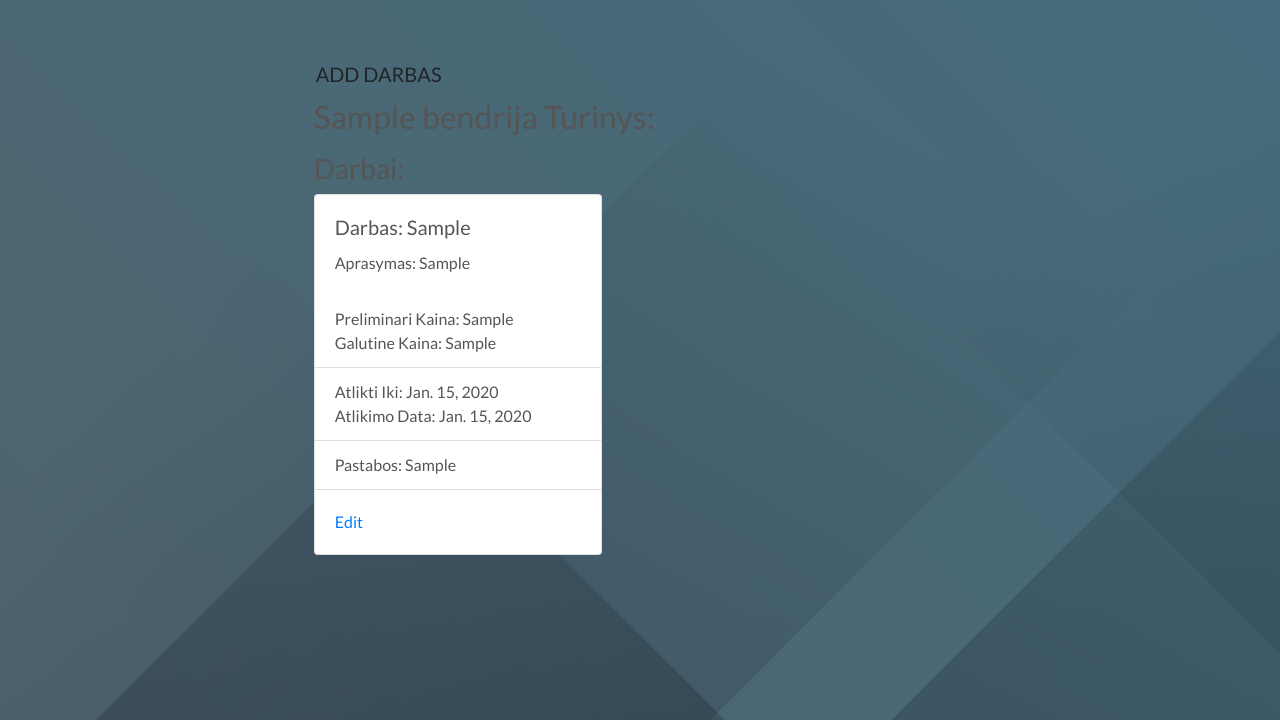
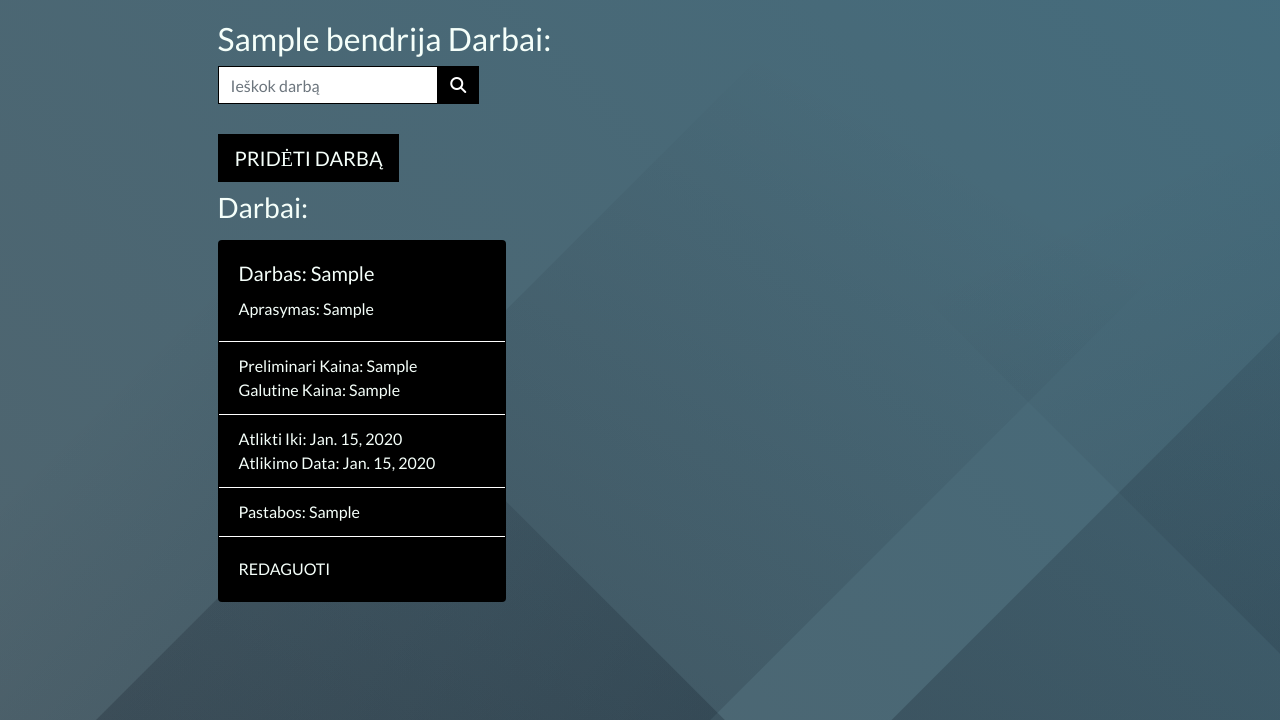
Before and after one commit to bruzgus1/bendrijos, a Django app: page /bendrijos_turinys_darbas/1 in a window 1280 px wide. Shown: the part 80-800 px from the top of the page. Run offline with Django 3.2, Linux system fonts and the light colour scheme; a user stored in the database is signed in; tables that the repository leaves empty hold one stand-in row (values such as "Sample post"); some libraries are stand-ins or nearby versions.

Commit message:
updated bendrijos_turinys_darbas.html, added search function to Darbas model

```diff
--- a/home/templates/home/bendrijos.html
+++ b/home/templates/home/bendrijos.html
@@ -28,7 +28,7 @@
     </div>
     <div class="row" style="margin-left: 15%; margin-right: 15%;">
         {% for bendrija in bendrijos %}
-        <div class="col" style="margin-top: 1%;">
+        <div class="col" style="margin-top: 1%; display: flex; flex-wrap:wrap;">
             <div class="card" style="width: 18rem; border: none;">
                 <div class="card-body" style="background: black;">
                     <h5 class="card-title" style="color: #F5FFFA">{{ bendrija.name }}</h5>
--- a/home/templates/home/bendrijos_turinys_darbas.html
+++ b/home/templates/home/bendrijos_turinys_darbas.html
@@ -2,55 +2,84 @@
 
 
 {% block content %}
-<div class="container" style="margin-top: 100px;">
-    <div class="row">
+<div class="container-fluid" style="margin-top: 100px;">
     {% if user.is_superuser %}
-        <div class="col-lg-8 col-md-10 mx-auto">
-            <div class="row text-justify">
-                <a href="{% url 'darbas_form' bendrija.id %}" class="btn btn-lg" style="margin-top: 1.5em;">
-                    <span class="text-uppercase">Add Darbas</span>
+    <div class="row" style="margin-left: 15%; margin-right: 15%;">
+        <div class="col">
+            <h2 style="color: #F5FFFA">{{ bendrija.name }} Darbai:</h2>
+        </div>
+    </div>
+    <div class="row" style="margin-left: 15%; margin-right: 15%;">
+        <div class="col-12 col-lg-4 my-auto py-1 py-lg-0">
+            <form method="GET" action="{% url 'bendrijos_turinys_darbas' bendrija.id %}">
+                <div class="input-group w-100">
+                    <input class="form-control border border-black rounded-0" type="text" name="q"
+                        placeholder="Ieškok darbą">
+                    <div class="input-group-append">
+                        <button class="form-control btn btn-black border border-black rounded-0" type="submit">
+                            <span class="icon">
+                                <i class="fas fa-search"></i>
+                            </span>
+                        </button>
+                    </div>
+                </div>
+            </form>
+        </div>
+    </div>
+    <div class="row" style="margin-left: 15%; margin-right: 15%;">
+        <div class="col">
+            <a href="{% url 'darbas_form' bendrija.id %}" class="btn btn-black rounded-0 btn-black-border btn-lg"
+                style="margin-top: 1.5em;">
+                <span class="text-uppercase" style="color: #F5FFFA">Pridėti Darbą</span>
             </a>
         </div>
-            <div class="post-preview">
-                <h2 class="post-title mb-3">
-                    {{ bendrija.name }} Turinys:
-                </h2>
-                <div class="row w-100">
-                    <div class="col-sm">
-                        <h3>Darbai:</h3>
+    </div>
+    <div class="row" style="margin-left: 15%; margin-right: 15%;">
+        <div class="col">
+            <h3 style="color: #F5FFFA; margin-top: 1%;">Darbai:</h3>
+        </div>
+    </div>
+    <div class="row" style="margin-left: 15%; margin-right: 15%;">
+        <div class="col" style="display: flex; flex-wrap:wrap;">
             {% for darbas in darbai %}
-                        <div class="card mt-2" style="width: 18rem;">
+
+            <div class="card mt-2" style="width: 18rem; margin-right: 1%; background: black;">
                 <div class="card-body">
-                                <h5 class="card-title">Darbas: {{ darbas.pavadinimas }}</h5>
-                                <p class="card-text">Aprasymas: {{ darbas.aprasymas }}</p>
+                    <h5 class="card-title" style="color: #F5FFFA;">Darbas: {{ darbas.pavadinimas }}</h5>
+                    <p class="card-text" style="color: #F5FFFA;">Aprasymas: {{ darbas.aprasymas }}</p>
                 </div>
                 <ul class="list-group list-group-flush">
-                                <li class="list-group-item">Preliminari Kaina: {{ darbas.preliminari_kaina }}
+                    <li class="list-group-item"
+                        style="color: #F5FFFA; background: black; border-top: 1px solid white; border-bottom: 1px solid white;">
+                        Preliminari Kaina: {{ darbas.preliminari_kaina }}
                         <br>
-                                    Galutine Kaina: {{ darbas.galutine_kaina }} </li>
-                                <li class="list-group-item">Atlikti Iki: {{ darbas.atlikti_iki }}
+                        Galutine Kaina: {{ darbas.galutine_kaina }}
+                    </li>
+                    <li class="list-group-item"
+                        style="color: #F5FFFA; background: black; border-bottom: 1px solid white;">Atlikti Iki:
+                        {{ darbas.atlikti_iki }}
                         <br>
-                                    Atlikimo Data: {{ darbas.darbas_atlikas }}
-                                </li>
-                                <li class="list-group-item">Pastabos: {{ darbas.pastabos }}</li>
+                        Atlikimo Data: {{ darbas.darbas_atlikas }}</li>
+                    <li class="list-group-item"
+                        style="color: #F5FFFA; background: black; border-bottom: 1px solid white;">Pastabos:
+                        {{ darbas.pastabos }}</li>
                 </ul>
                 <div class="card-body">
-                                <a href="{% url 'edit_atliktas_darbas' darbas.id %}" class="card-link">Edit</a>
+                    <a href="{% url 'edit_atliktas_darbas' darbas.id %}" class="card-link text-uppercase"
+                        style="color: #F5FFFA;">Redaguoti</a>
+
                 </div>
             </div>
             {% endfor %}
         </div>
     </div>
 </div>
+{% else %}
+<div class="container" style="margin-top: 100px;">
+    <div class="row">
+        <div class="col text-center mt-3">
+            <h2 class="logo-font text-better-white">Prašome Prisijungti</h2>
         </div>
-    </div>
-</div>
-{% else %}
-<div class="col-lg-8 col-md-10 mx-auto">
-    <div class="post-preview">
-        <h2 class="post-title">
-            Please Login
-        </h2>
     </div>
 </div>
 {% endif %}
--- a/home/views.py
+++ b/home/views.py
@@ -171,12 +171,20 @@ def bendrijos_turinys_darbas_view(request, bendrija_id):
     """ A view to show Bendrijos Turini """
 
     bendrija = get_object_or_404(Bendrija, pk=bendrija_id)
-    darbai = bendrija.atliktas_darbas.all
+    darbai = bendrija.atliktas_darbas.all()
+    query = None
+
+    if 'q' in request.GET:
+        query = request.GET['q']
+
+        queries = Q(pavadinimas__icontains=query)
+        darbai = darbai.filter(queries)
 
     template = 'home/bendrijos_turinys_darbas.html'
     context = {
         'bendrija': bendrija,
         'darbai': darbai,
+        'search_term': query,
     }
 
     return render(request, template, context)
```
Also changed, not shown: home/templates/home/bendrijos_turinys_ataskaita.html (+7 -7 lines), home/templates/home/bendrijos_turinys_darbas (senas).html (added, +58 -0 lines). Lines whose indentation alone changed are shown as unchanged.
